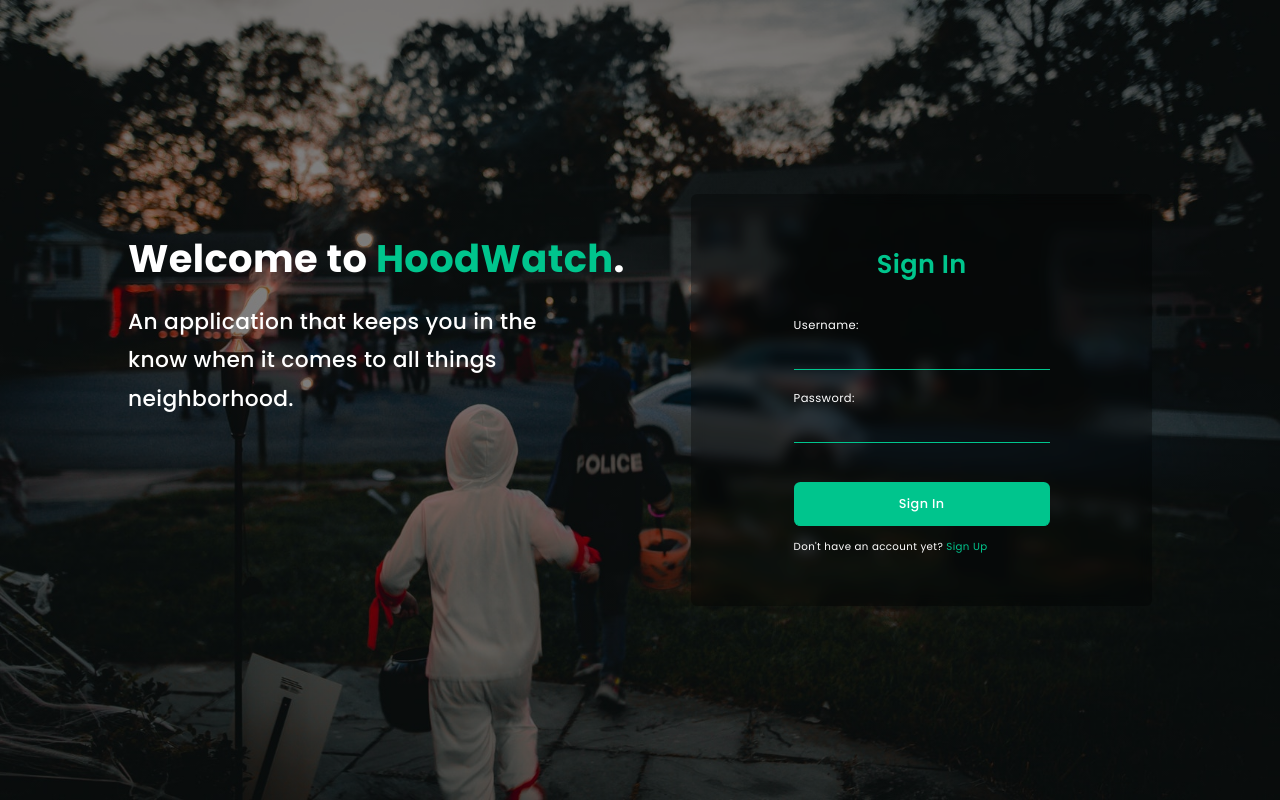
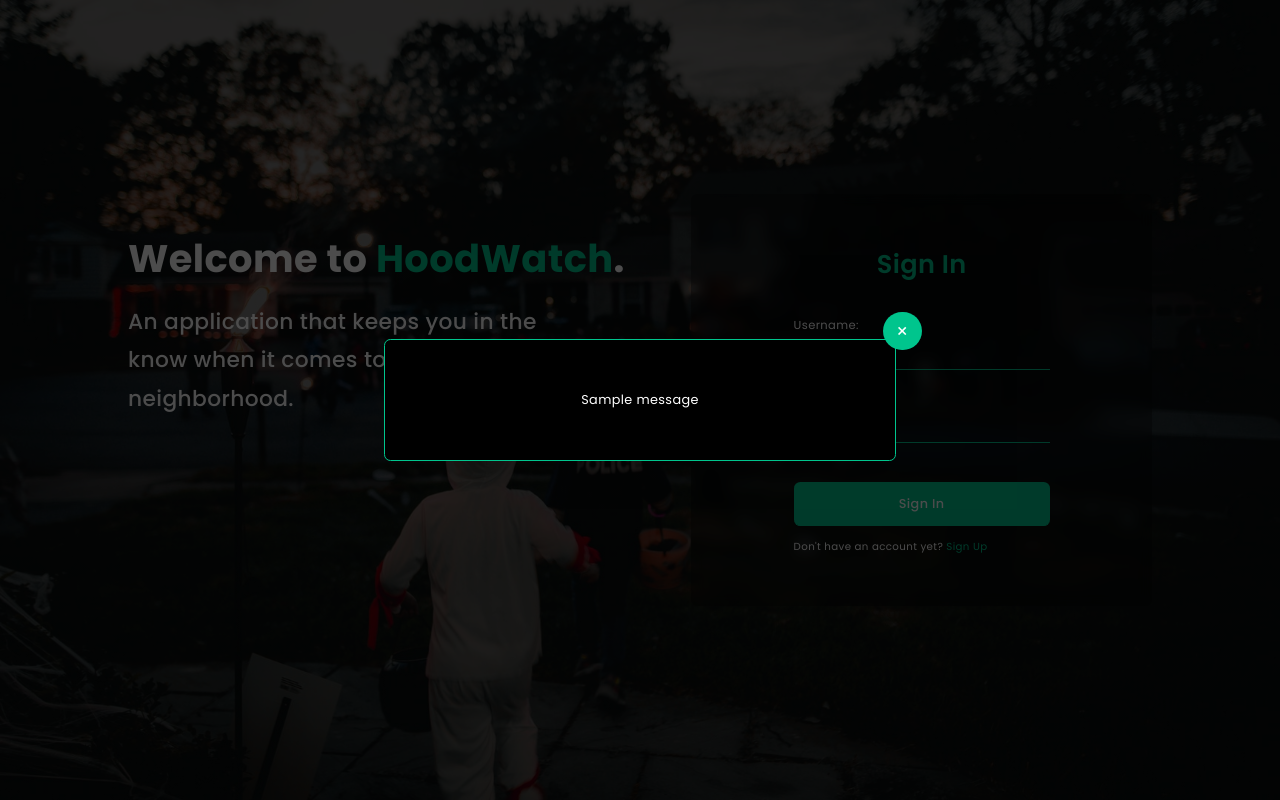
Before and after one commit to cheeks-cloud/hoodwatch, a Django app: page /users/signin/ in a window 1280 px wide. Run offline with Django 4.2, Linux system fonts and the light colour scheme; tables that the repository leaves empty hold one stand-in row (values such as "Sample post"); one stand-in notice (Sample message) is shown; parts of the project's set-up code (start-up, migrations or seed data) failed here and were passed over.

```diff
--- a/neighborhood/static/neighborhood/js/index.js
+++ b/neighborhood/static/neighborhood/js/index.js
@@ -17,6 +17,7 @@ let postDiv = document.querySelector("#post-form");
 let closePost = document.querySelector(".close-post");
 let postToggle = document.querySelector(".add-post");
 
+if (avatar) {
   avatar.addEventListener("mouseover", () => {
     username.style.display = "none";
     edit.style.display = "block";
@@ -26,22 +27,31 @@ avatar.addEventListener("mouseout", () => {
     edit.style.display = "none";
     username.style.display = "block";
   });
+}
 
+if (businessToggle) {
   businessToggle.addEventListener("click", () => {
     businessDiv.style.display = "flex";
   });
+}
 
+if (closeBusiness) {
   closeBusiness.addEventListener("click", () => {
     businessDiv.style.display = "none";
   });
+}
 
+if (hoodToggle) {
   hoodToggle.addEventListener("click", () => {
     hoodDiv.style.display = "flex";
   });
+}
 
+if (closeHood) {
   closeHood.addEventListener("click", () => {
     hoodDiv.style.display = "none";
   });
+}
 
 if (closeMessages) {
   closeMessages.addEventListener("click", () => {
@@ -49,10 +59,14 @@ if (closeMessages) {
   });
 }
 
+if (postToggle) {
   postToggle.addEventListener("click", (e) => {
     postDiv.style.display = "flex";
   });
+}
 
+if (closePost) {
   closePost.addEventListener("click", () => {
     postDiv.style.display = "none";
   });
+}
--- a/neighborhood/templates/neighborhood/index.html
+++ b/neighborhood/templates/neighborhood/index.html
@@ -92,8 +92,8 @@
               <p><span>Occupant Count : </span>&nbsp;Number of occupants</p>
             </div>
             <div class="cta">
-              <span>Switch Hood</span>
-              <span class="add-hood">Add Hood</span>
+              <span>Join a Hood</span>
+              <span class="add-hood">Add a Hood</span>
             </div>
             <div id="hood-form">
               <p class="close-hood">&times</p>
--- a/users/static/users/css/signup.css
+++ b/users/static/users/css/signup.css
@@ -49,6 +49,76 @@ main {
   -webkit-box-pack: justify;
       -ms-flex-pack: justify;
           justify-content: space-between;
+}
+
+main #system-messages {
+  position: fixed;
+  z-index: 5;
+  top: 0;
+  left: 0;
+  width: 100%;
+  height: 100%;
+  background-color: rgba(0, 0, 0, 0.7);
+  display: -webkit-box;
+  display: -ms-flexbox;
+  display: flex;
+  -webkit-box-align: center;
+      -ms-flex-align: center;
+          align-items: center;
+  -webkit-box-pack: center;
+      -ms-flex-pack: center;
+          justify-content: center;
+  padding: 10%;
+  -webkit-animation: appear 0.5s;
+          animation: appear 0.5s;
+}
+
+main #system-messages .close-messages {
+  position: absolute;
+  width: 3vw;
+  height: 3vw;
+  color: #fff;
+  border-radius: 50%;
+  display: -webkit-inline-box;
+  display: -ms-inline-flexbox;
+  display: inline-flex;
+  -webkit-box-align: center;
+      -ms-flex-align: center;
+          align-items: center;
+  -webkit-box-pack: center;
+      -ms-flex-pack: center;
+          justify-content: center;
+  font-size: 1.5vw;
+  background-color: #00c58d;
+  top: 39%;
+  right: 28%;
+  cursor: pointer;
+}
+
+main #system-messages .message {
+  border: 0.1vw solid #00c58d;
+  border-radius: 0.5vw;
+  width: 50%;
+  background-color: #000;
+  padding: 5%;
+  display: -webkit-box;
+  display: -ms-flexbox;
+  display: flex;
+  -webkit-box-orient: vertical;
+  -webkit-box-direction: normal;
+      -ms-flex-direction: column;
+          flex-direction: column;
+  -webkit-box-align: center;
+      -ms-flex-align: center;
+          align-items: center;
+  -webkit-box-pack: start;
+      -ms-flex-pack: start;
+          justify-content: flex-start;
+}
+
+main #system-messages .message p {
+  color: #fff;
+  font-size: 1vw;
 }
 
 main .welcome {
--- a/users/static/users/css/signup.scss
+++ b/users/static/users/css/signup.scss
@@ -21,6 +21,50 @@ main {
   display: flex;
   align-items: center;
   justify-content: space-between;
+  #system-messages {
+    position: fixed;
+    z-index: 5;
+    top: 0;
+    left: 0;
+    width: 100%;
+    height: 100%;
+    background-color: rgba(0, 0, 0, 0.7);
+    display: flex;
+    align-items: center;
+    justify-content: center;
+    padding: 10%;
+    animation: appear 0.5s;
+    .close-messages {
+      position: absolute;
+      width: 3vw;
+      height: 3vw;
+      color: #fff;
+      border-radius: 50%;
+      display: inline-flex;
+      align-items: center;
+      justify-content: center;
+      font-size: 1.5vw;
+      background-color: $primary_color;
+      top: 39%;
+      right: 28%;
+      cursor: pointer;
+    }
+    .message {
+      border: 0.1vw solid $primary_color;
+      border-radius: 0.5vw;
+      width: 50%;
+      background-color: #000;
+      padding: 5%;
+      display: flex;
+      flex-direction: column;
+      align-items: center;
+      justify-content: flex-start;
+      p {
+        color: #fff;
+        font-size: 1vw;
+      }
+    }
+  }
   .welcome {
     padding-right: 5%;
     padding-top: 10%;
--- a/users/templates/users/signin.html
+++ b/users/templates/users/signin.html
@@ -7,7 +7,24 @@
 {% endblock %}
 
 <!--  -->
+{% block message %}
+<!--  -->
+{% if messages %}
+<!--  -->
+{% for message in messages %}
+<div id="system-messages">
+  <p class="close-messages">&times</p>
+  <div class="message">
+    <p>{{message}}</p>
+  </div>
+</div>
+{% endfor %}
+<!--  -->
+{% endif %}
+<!--  -->
+{% endblock %}
 
+<!--  -->
 {% block form_heading %}
 <h3>Sign In</h3>
 {% endblock %}
--- a/users/templates/users/signup.html
+++ b/users/templates/users/signup.html
@@ -17,6 +17,22 @@
   </head>
   <body>
     <main>
+      {% block message %}
+      <!--  -->
+      {% if messages %}
+      <!--  -->
+      {% for message in messages %}
+      <div id="system-messages">
+        <p class="close-messages">&times</p>
+        <div class="message">
+          <p>{{message}}</p>
+        </div>
+      </div>
+      {% endfor %}
+      <!--  -->
+      {% endif %}
+      <!--  -->
+      {% endblock %}
       <div class="welcome">
         <h1>Welcome to <span>HoodWatch</span>.</h1>
         <h2>
@@ -43,5 +59,6 @@
         </form>
       </div>
     </main>
+    <script src="{% static 'neighborhood/js/index.js' %}"></script>
   </body>
 </html>
```
Also changed, not shown: users/views.py (+18 -3 lines), 1 other file. Lines whose indentation alone changed are shown as unchanged.
